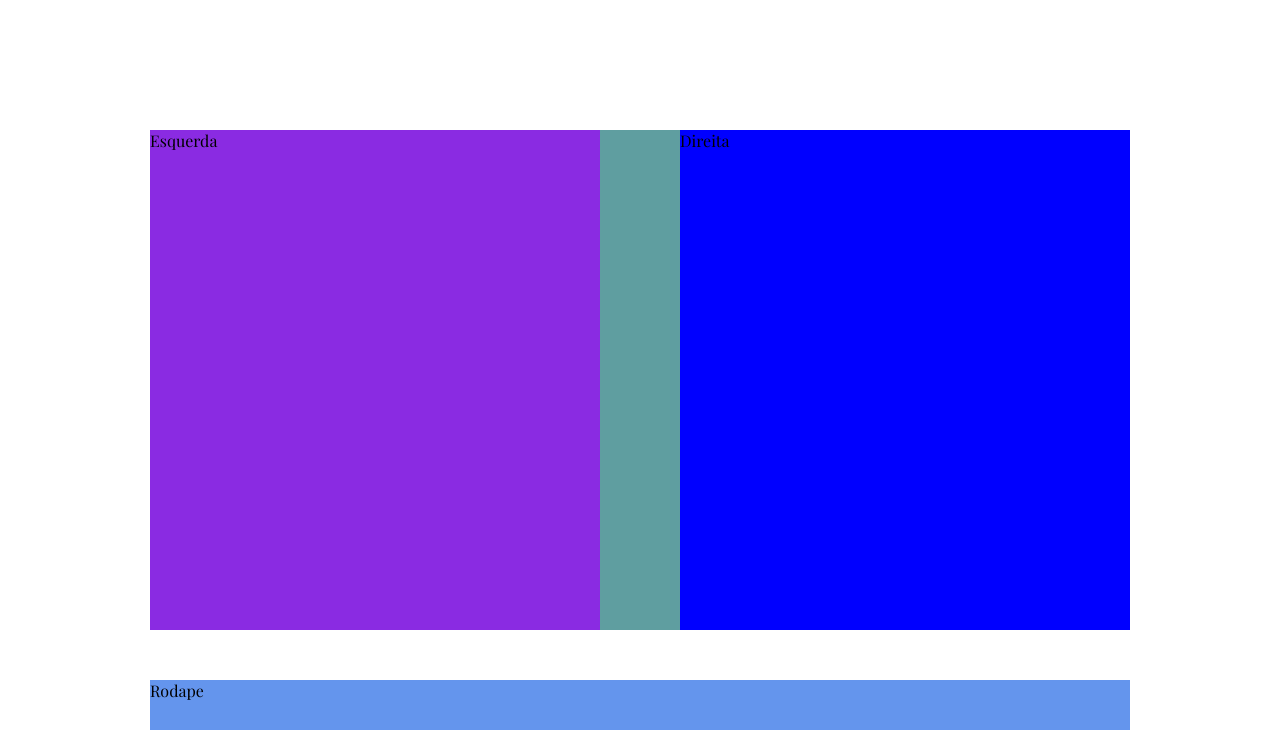
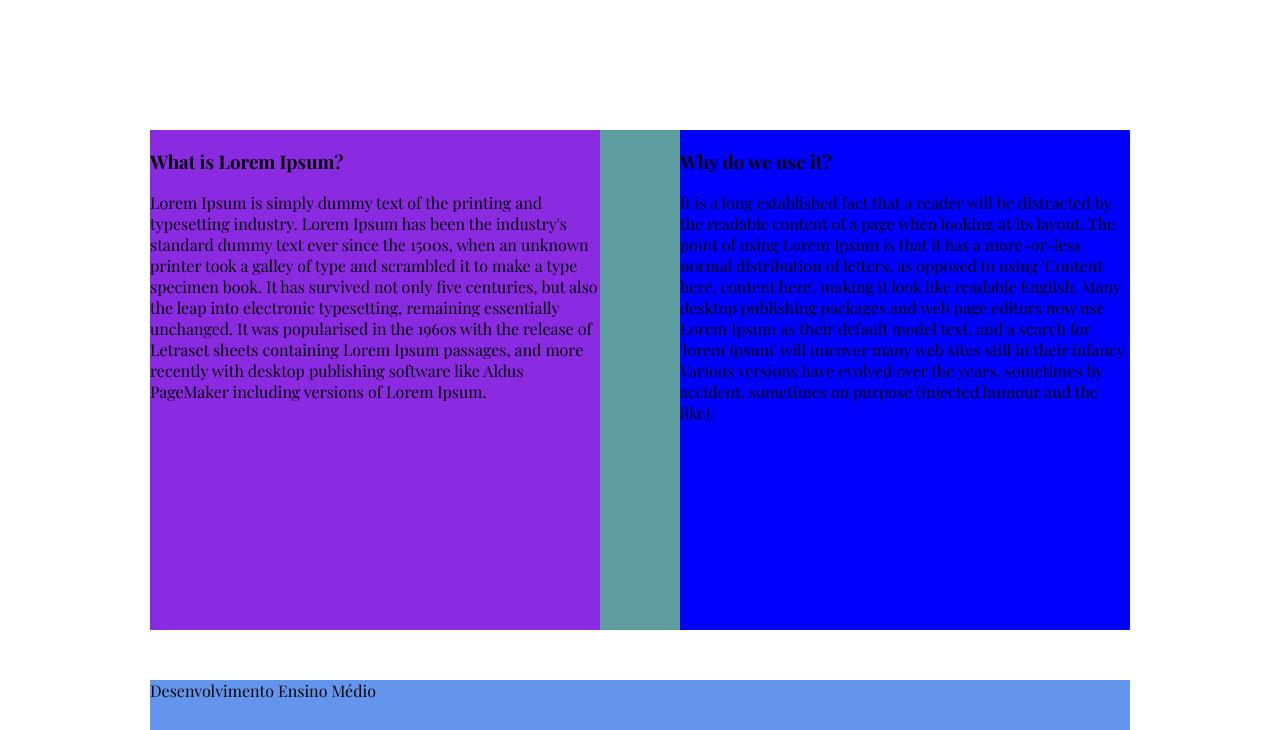
Before and after one commit to casca420/repositorio-gelido, a plain HTML site: page index.html in a window 1280 px wide. Shown: the part 570-1300 px from the top of the page. Drawn offline with nearby package versions, Linux system fonts and the light colour scheme; a web font is replaced by a local one.

Commit message:
Teste de Envio De Arquivo

```diff
--- a/index.html
+++ b/index.html
@@ -26,9 +26,15 @@
         <img src="banner1.jpg" width="100%">
     </div>
     <div id="conteudoSite">
-        <div id="esquerda">Esquerda</div>
-        <div id="direita">Direita</div>
+        <div id="esquerda">
+            <h3>What is Lorem Ipsum?</h3>
+            <p>Lorem Ipsum is simply dummy text of the printing and typesetting industry. Lorem Ipsum has been the industry's standard dummy text ever since the 1500s, when an unknown printer took a galley of type and scrambled it to make a type specimen book. It has survived not only five centuries, but also the leap into electronic typesetting, remaining essentially unchanged. It was popularised in the 1960s with the release of Letraset sheets containing Lorem Ipsum passages, and more recently with desktop publishing software like Aldus PageMaker including versions of Lorem Ipsum.</p>
+        </div>
+        <div id="direita">
+            <h3>Why do we use it?</h3>
+            <p>It is a long established fact that a reader will be distracted by the readable content of a page when looking at its layout. The point of using Lorem Ipsum is that it has a more-or-less normal distribution of letters, as opposed to using 'Content here, content here', making it look like readable English. Many desktop publishing packages and web page editors now use Lorem Ipsum as their default model text, and a search for 'lorem ipsum' will uncover many web sites still in their infancy. Various versions have evolved over the years, sometimes by accident, sometimes on purpose (injected humour and the like).</p>
+        </div>
     </div>
-    <div id="rodape">Rodape</div>
+    <div id="rodape">Desenvolvimento Ensino Médio</div>
 </body>
 </html>
```
Also changed, not shown: Teste_Ensino_Medio.txt (deleted).
